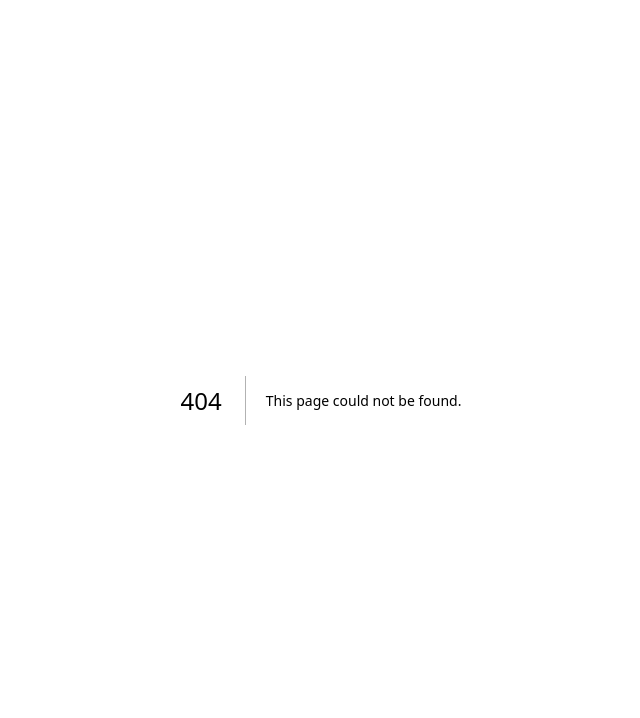
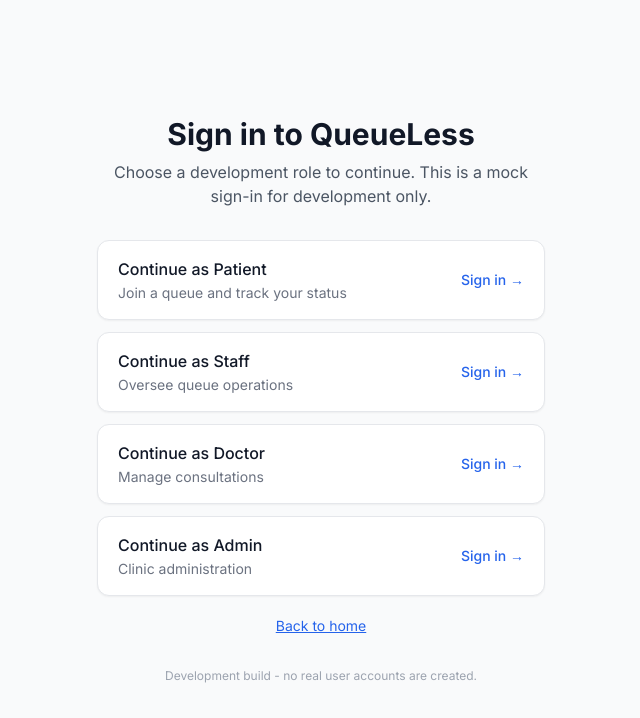
Before and after one commit to TabiqZargar/QueueLess, a Next.js app: page /login in a window 1280 px wide. Before the commit this address had no page. Shown: the top 718 px of the page, without its empty margins (319-959 px from the left). Built offline with nearby package versions, Linux system fonts and the light colour scheme.

Commit message:
feat: add development login and logout flow

```diff
--- /dev/null
+++ b/src/app/login/login-form.tsx
@@ -0,0 +1,94 @@
+"use client";
+
+import { useState } from "react";
+import Link from "next/link";
+import {
+  loginAction,
+} from "@/features/auth/actions";
+import { ROLE_LABELS } from "@/lib/auth/roles";
+import type { LoginRole } from "@/lib/auth/types";
+
+const LOGIN_OPTIONS: Array<{
+  role: LoginRole;
+  description: string;
+}> = [
+  {
+    role: "PATIENT",
+    description: "Join a queue and track your status",
+  },
+  {
+    role: "STAFF",
+    description: "Oversee queue operations",
+  },
+  {
+    role: "DOCTOR",
+    description: "Manage consultations",
+  },
+  {
+    role: "ADMIN",
+    description: "Clinic administration",
+  },
+];
+
+export function LoginForm({ next }: { next?: string }) {
+  const [error, setError] = useState<string | undefined>(undefined);
+  const [pendingRole, setPendingRole] = useState<string | null>(null);
+
+  async function handleLogin(role: LoginRole) {
+    setPendingRole(role);
+    setError(undefined);
+    try {
+      const formData = new FormData();
+      formData.set("role", role);
+      if (next) formData.set("next", next);
+      const result = await loginAction(undefined, formData);
+      setError(result?.error);
+    } finally {
+      setPendingRole(null);
+    }
+  }
+
+  return (
+    <div className="mt-8 space-y-3">
+      {LOGIN_OPTIONS.map((option) => (
+        <button
+          key={option.role}
+          type="button"
+          onClick={() => handleLogin(option.role)}
+          disabled={pendingRole !== null}
+          className="flex w-full items-center justify-between rounded-xl border border-gray-200 bg-white px-5 py-4 text-left shadow-sm transition hover:border-primary-300 hover:bg-primary-50 disabled:opacity-50 focus-ring"
+        >
+          <span>
+            <span className="block font-medium text-gray-900">
+              Continue as {ROLE_LABELS[option.role]}
+            </span>
+            <span className="mt-0.5 block text-sm text-gray-500">
+              {option.description}
+            </span>
+          </span>
+          <span className="text-sm font-medium text-primary-600">
+            {pendingRole === option.role ? "Signing in..." : "Sign in →"}
+          </span>
+        </button>
+      ))}
+
+      {error && (
+        <div
+          role="alert"
+          className="rounded-lg border border-danger-200 bg-danger-50 p-4 text-sm text-danger-700"
+        >
+          {error}
+        </div>
+      )}
+
+      <div className="pt-2 text-center text-sm">
+        <Link
+          href="/"
+          className="text-primary-600 underline hover:text-primary-700 focus-ring rounded"
+        >
+          Back to home
+        </Link>
+      </div>
+    </div>
+  );
+}
--- /dev/null
+++ b/src/app/login/page.tsx
@@ -0,0 +1,32 @@
+import { LoginForm } from "./login-form";
+
+export const dynamic = "force-dynamic";
+
+export default function LoginPage({
+  searchParams,
+}: {
+  searchParams: { next?: string };
+}) {
+  const rawNext = searchParams.next;
+  const next =
+    typeof rawNext === "string" && rawNext.startsWith("/") ? rawNext : undefined;
+
+  return (
+    <div className="flex min-h-screen flex-col items-center justify-center bg-gray-50 px-4">
+      <div className="w-full max-w-md">
+        <div className="text-center">
+          <h1 className="text-3xl font-bold text-gray-900">Sign in to QueueLess</h1>
+          <p className="mt-2 text-gray-600">
+            Choose a development role to continue. This is a mock sign-in for
+            development only.
+          </p>
+        </div>
+
+        <LoginForm next={next} />
+      </div>
+      <p className="mt-8 text-xs text-gray-400">
+        Development build - no real user accounts are created.
+      </p>
+    </div>
+  );
+}
--- /dev/null
+++ b/src/features/auth/actions.ts
@@ -0,0 +1,55 @@
+"use server";
+
+import { redirect } from "next/navigation";
+import type { UserRole } from "@/types";
+import { createSession, destroySession } from "@/lib/auth/session";
+import {
+  getMockUserByLoginRole,
+  isLoginRole,
+} from "@/lib/auth/mock-auth";
+import { sanitizeRedirectPath } from "@/lib/auth/page-guard";
+
+/**
+ * Development-only authentication actions. A real provider replaces these
+ * without changing the session or authorization API.
+ */
+
+export interface LoginActionState {
+  error?: string;
+}
+
+const DEFAULT_HOME: Record<UserRole, string> = {
+  PATIENT: "/",
+  STAFF: "/staff/dashboard",
+  DOCTOR: "/doctor/dashboard",
+  ADMIN: "/admin",
+};
+
+export async function loginAction(
+  _prevState: LoginActionState | undefined,
+  formData: FormData
+): Promise<LoginActionState> {
+  const rawRole = formData.get("role");
+  const rawNext = formData.get("next");
+
+  if (!isLoginRole(rawRole)) {
+    return { error: "Invalid sign-in option." };
+  }
+
+  const user = getMockUserByLoginRole(rawRole);
+  if (!user) {
+    return { error: "Unable to sign in with the selected option." };
+  }
+
+  await createSession(user.id);
+
+  const next = typeof rawNext === "string" ? sanitizeRedirectPath(rawNext) : "/";
+  const destination =
+    next !== "/" ? next : DEFAULT_HOME[user.role];
+  redirect(destination);
+}
+
+export async function logoutAction(): Promise<void> {
+  await destroySession();
+  redirect("/");
+}
```
